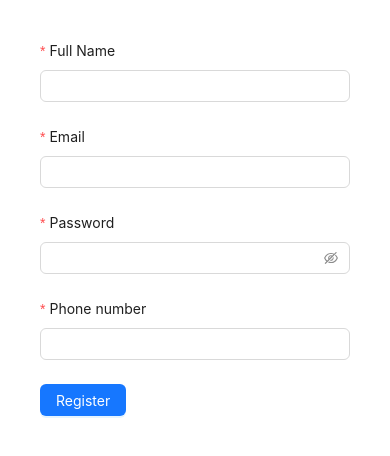
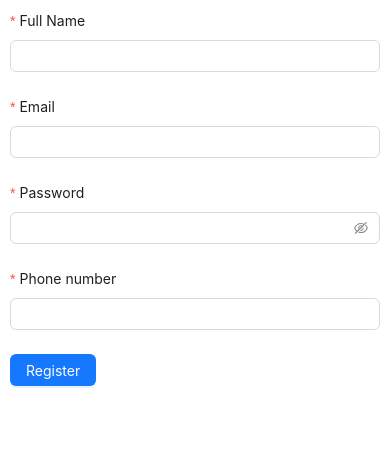
Before and after one commit to truong16102001/react-ultimate2, a React (Vite) app: page /register in a window 390 px wide. Shown: the top 456 px of the page. Built offline with nearby package versions, Linux system fonts and the light colour scheme.

Commit message:
Divide Responsive Layout for registration page

```diff
--- a/src/routes/register.jsx
+++ b/src/routes/register.jsx
@@ -1,4 +1,4 @@
-import { Button, Input, Form } from "antd";
+import { Button, Input, Form, Row, Col } from "antd";
 import { registerUserAPI } from "../services/api.service";
 import { notifyError, notifySuccess } from "../utils/notify";
 import { useNavigate } from "react-router-dom";
@@ -28,12 +28,10 @@ const Register = () => {
       form={form}
       layout="vertical"
       onFinish={onFinish}
+      style={{ margin: "10px" }}
     >
-      <div
-        style={{
-          margin: "40px",
-        }}
-      >
+      <Row justify={"center"}>
+        <Col xs={24} md={8}>
           <Form.Item
             label="Full Name"
             name="fullName"
@@ -46,7 +44,11 @@ const Register = () => {
           >
             <Input />
           </Form.Item>
+        </Col>
+      </Row>
 
+      <Row justify={"center"}>
+        <Col xs={24} md={8}>
           <Form.Item
             label="Email"
             name="email"
@@ -63,7 +65,11 @@ const Register = () => {
           >
             <Input />
           </Form.Item>
+        </Col>
+      </Row>
 
+      <Row justify={"center"}>
+        <Col xs={24} md={8}>
           <Form.Item
             label="Password"
             name="password"
@@ -76,7 +82,11 @@ const Register = () => {
           >
             <Input.Password />
           </Form.Item>
+        </Col>
+      </Row>
 
+      <Row justify={"center"}>
+        <Col xs={24} md={8}>
           <Form.Item
             label="Phone number"
             name="phone"
@@ -90,13 +100,17 @@ const Register = () => {
           >
             <Input />
           </Form.Item>
-
+        </Col>
+      </Row>
+      <Row justify={"center"}>
+        <Col xs={24} md={8}>
           <div>
             <Button onClick={() => form.submit()} type="primary">
               Register
             </Button>
           </div>
-      </div>
+        </Col>
+      </Row>
     </Form>
   );
 };
```
Lines whose indentation alone changed are shown as unchanged.
